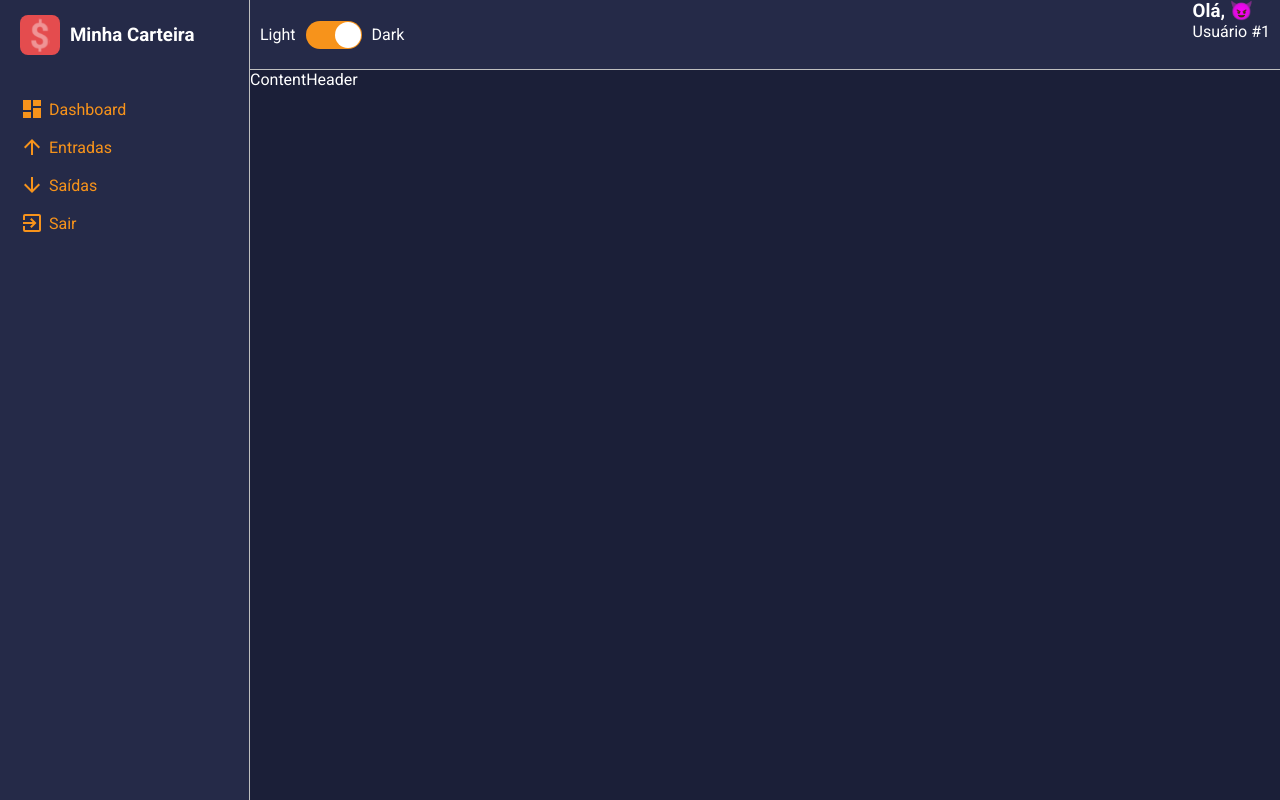
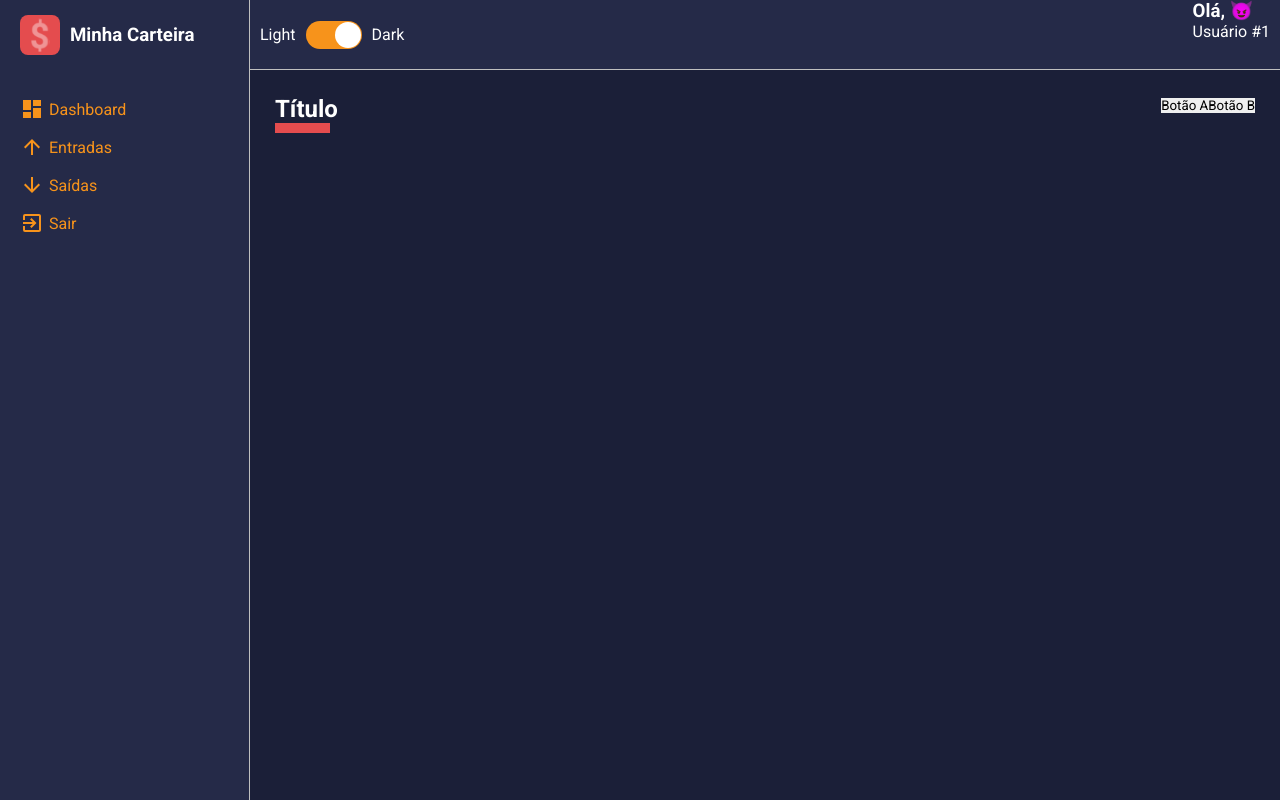
Before and after one commit to EduBergantini/didactic-spoon, a React (Create React App) app: page / in a window 1280 px wide. Built offline with nearby package versions, Linux system fonts and the light colour scheme.

Commit message:
feat: design content and content header diagram

```diff
--- a/src/components/content-header/index.tsx
+++ b/src/components/content-header/index.tsx
@@ -1,8 +1,16 @@
 import React from "react"
-import { ContainerHeaderContainer } from "./styles";
+import { ContainerHeaderContainer, FiltersControl, Title } from "./styles";
 
 const ContentHeader: React.FC = () => {
-    return (<ContainerHeaderContainer>ContentHeader</ContainerHeaderContainer>)
+    return (
+        <ContainerHeaderContainer>
+            <Title>Título</Title>
+            <FiltersControl>
+                <button>Botão A</button>
+                <button>Botão B</button>
+            </FiltersControl>
+        </ContainerHeaderContainer>
+    )
 };
 
 export default ContentHeader;
--- a/src/components/content-header/styles.ts
+++ b/src/components/content-header/styles.ts
@@ -1,3 +1,16 @@
 import styled from "styled-components";
 
-export const ContainerHeaderContainer = styled.div``;
+export const ContainerHeaderContainer = styled.div`
+    width: 100%;
+    display: flex;
+    justify-content: space-between;
+`;
+export const Title = styled.h2`
+    &::after {
+        content: '';
+        display: block;
+        width: 55px;
+        border-bottom: 10px solid ${props => props.theme.colors.warning};
+    }
+`;
+export const FiltersControl = styled.div``;
--- a/src/components/content/styles.ts
+++ b/src/components/content/styles.ts
@@ -3,5 +3,6 @@ import styled from "styled-components";
 export const Container = styled.div`
     grid-area: CT;
     background-color: ${props => props.theme.colors.primary};
-    color: ${props => props.theme.colors.white}
+    color: ${props => props.theme.colors.white};
+    padding: 25px;
 `;
```
